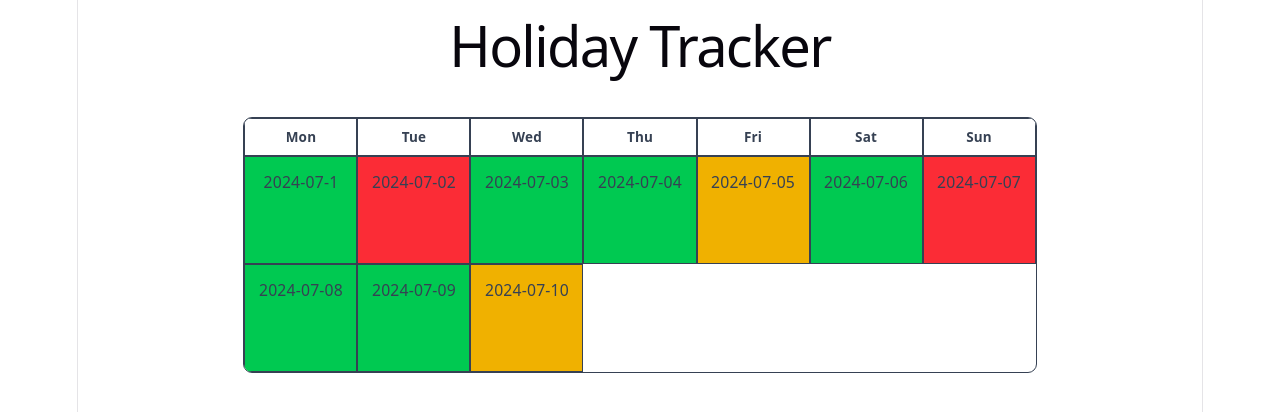
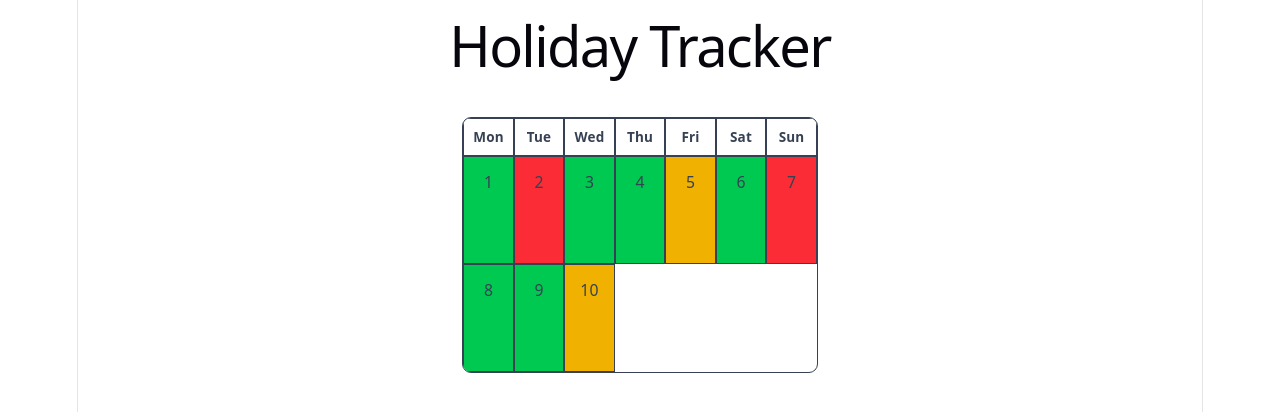
Before and after one commit to mattthughes/holiday-tracker, a React (Vite) app in the folder holiday-tracker/: page / in a window 1280 px wide. Shown: the top 412 px of the page. Built offline with nearby package versions, Linux system fonts and the light colour scheme.

Commit message:
Adjusted date to improve format

```diff
--- a/holiday-tracker/src/components/Calendar.jsx
+++ b/holiday-tracker/src/components/Calendar.jsx
@@ -25,7 +25,7 @@ const Calendar = () => {
             {availability.map((date) => {
                 return (
                     <div key={date.date} className={`min-h-16 border p-1 text-sm text-center md:min-h-24 md:p-3 ${date.status === "green" ? "bg-green-500" : date.status === "red" ? "bg-red-500" : "bg-yellow-500"}`}>
-                        {date.date}
+                        {new Date(date.date).getDate()}
                     </div>
                 )
             })}
```
